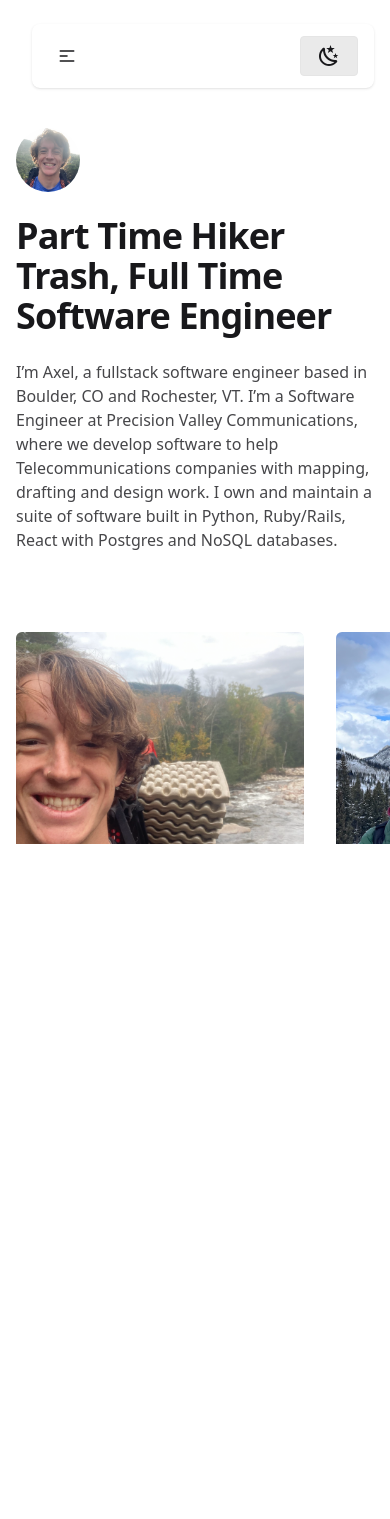
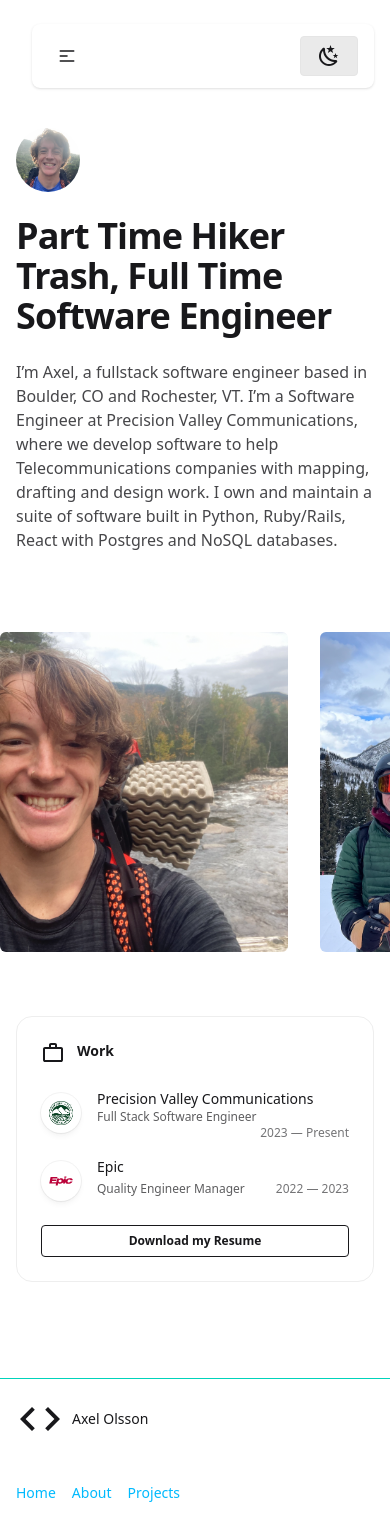
Before and after one commit to trustpizza/portfolio, a React (Vite) app: page / in a window 390 px wide. Before the commit the page ends 844 px from the top, so only its background shows below. Built offline with nearby package versions, Linux system fonts and the light colour scheme.

Commit message:
Add footer

```diff
--- a/package.json
+++ b/package.json
@@ -7,6 +7,7 @@
     "dev": "vite",
     "build": "vite build",
     "lint": "eslint .",
+    "lint-fix": "eslint . --fix",
     "preview": "vite preview"
   },
   "dependencies": {
--- a/src/AppLayout.jsx
+++ b/src/AppLayout.jsx
@@ -1,8 +1,17 @@
 import { useState, useEffect } from 'react';
 import Navbar from './components/Navbar';
+import Footer from './components/Footer';
 import { Outlet } from 'react-router-dom';
 
+
+
 const AppLayout = () => {
+  const linkItems = [
+    { title: "Home", link: "/" },
+    { title: "About", link: "/about" },
+    { title: 'Projects', link: '/projects' },
+  ];
+
   const [theme, setTheme] = useState('light');
 
   useEffect(() => {
@@ -10,7 +19,7 @@ const AppLayout = () => {
     const initialTheme = isDarkMode ? 'dark' : 'light';
     setTheme(initialTheme);
     document.documentElement.setAttribute('data-theme', initialTheme);
-  }, []); // Empty dependency array ensures this runs only once on mount
+  }, []);
 
   const toggleTheme = () => {
     setTheme((prevTheme) => (prevTheme === 'light' ? 'dark' : 'light'));
@@ -18,14 +27,13 @@ const AppLayout = () => {
   };
 
   return (
-    <div className='flex h-full bg-zinc-50 dark:bg-black'>
-      <div className='flex w-full'>
-        <div className='fixed inset-0 flex justify-center sm:px-8'>
-          <div className='relative flex w-full flex-col'>
-            <Navbar theme={theme} toggleTheme={toggleTheme} />
-            <Outlet />
-          </div>
+    <div className='bg-base min-h-screen flex flex-col items-center'>
+      <div className='relative flex flex-col w-full max-w-5xl'>
+        <Navbar theme={theme} toggleTheme={toggleTheme} linkItems={linkItems} />
+        <div className = "flex-grow">
+          <Outlet />
         </div>
+        <Footer linkItems={linkItems} />
       </div>
     </div>
   );
--- /dev/null
+++ b/src/components/Footer.jsx
@@ -0,0 +1,26 @@
+import { Link } from 'react-router-dom';
+import Icon from '@mdi/react';
+import { mdiCodeTags } from '@mdi/js';
+
+const Footer = ({ linkItems = [] }) => {
+  return (
+    <>
+      <footer className="footer sm:footer-horizontal bg-base border-t border-accent items-center p-4">
+        <aside className="grid-flow-col items-center">
+          <Icon path={mdiCodeTags} size={2} />
+          <p>Axel Olsson</p>
+        </aside>
+
+        <nav className="grid-flow-col gap-4 md:place-self-center md:justify-self-end">
+          {linkItems.map((item, index) => (
+            <Link key={index} to={item.link} className="link link-hover link-info">
+              {item.title}
+            </Link>
+          ))}
+        </nav>
+      </footer>
+    </>
+  );
+};
+
+export default Footer;
--- a/src/components/Homepage/HomepageCarousel.jsx
+++ b/src/components/Homepage/HomepageCarousel.jsx
@@ -12,7 +12,7 @@ const Gallery = ({ images = [] }) => {
 
   return (
     <div className="mt-16 sm:mt-20 overflow-x-auto">
-      <div className="carousel carousel-center rounded-box max-w-screen-sm lg:max-w-screen-md">
+      <div className="carousel sm:carousel-center rounded-box max-w-screen-sm lg:max-w-screen-md">
         {paddedImages.map((image, index) => {
           // Calculate the rotation value using the rotation pattern
           const rotationValue = rotationPattern[index % rotationPattern.length];
--- a/src/components/Navbar.jsx
+++ b/src/components/Navbar.jsx
@@ -2,13 +2,7 @@ import { Link } from 'react-router-dom';
 import ThemeToggleButton from './ThemeButton';
 import selfie from "../assets/pics/selfie.png";
 
-const Navbar = ({ theme, toggleTheme }) => {
-  const items = [
-    { title: "Home", link: "/" },
-    { title: "About", link: "/about" },
-    { title: 'Projects', link: '/projects' },
-    // { title: 'Contact', link: '/contact' }
-  ];
+const Navbar = ({ theme, toggleTheme, linkItems = [] }) => {
 
   return (
     <header className='relative z-50 flex flex-none flex-col'>
@@ -47,7 +41,7 @@ const Navbar = ({ theme, toggleTheme }) => {
                           </svg>
                         </div>
                         <ul tabIndex={0} className="menu menu-sm dropdown-content bg-base-100 rounded-box z-1 mt-3 w-52 p-2 shadow">
-                          {items.map((item, index) => (
+                          {linkItems.map((item, index) => (
                             <li key={index}>
                               <Link className='link link-primary' to={item.link}>{item.title}</Link>
                             </li>
@@ -57,7 +51,7 @@ const Navbar = ({ theme, toggleTheme }) => {
                     </div>
                     <div className="navbar-center hidden lg:flex">
                       <ul className="menu menu-horizontal px-1">
-                        {items.map((item, index) => (
+                        {linkItems.map((item, index) => (
                           <li key={index}>
                             <Link className='hover:link hover:link-primary' to={item.link}>{item.title}</Link>
                           </li>
```
